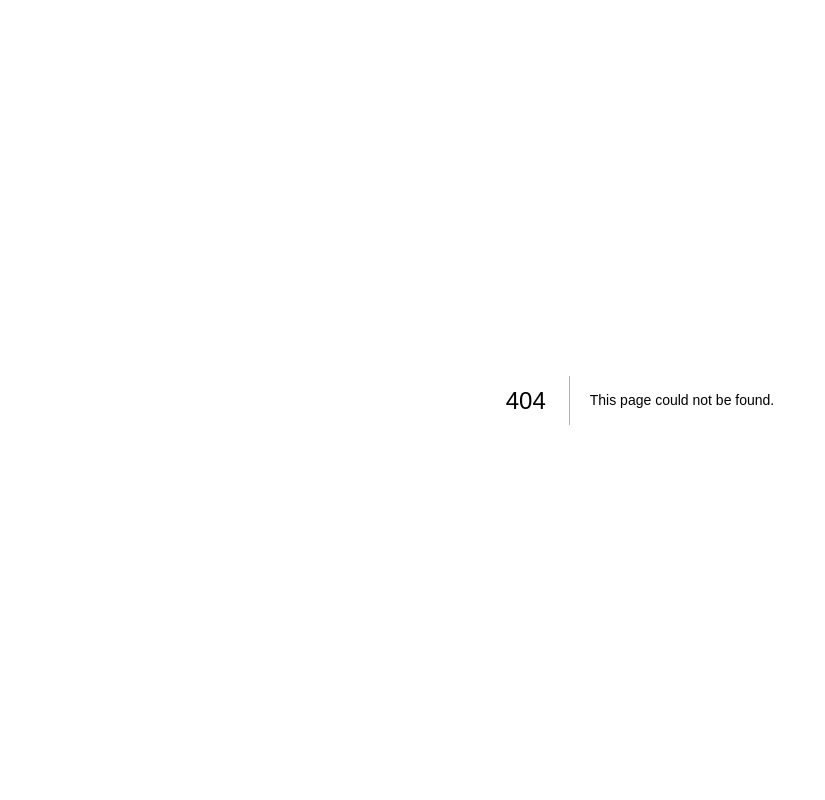
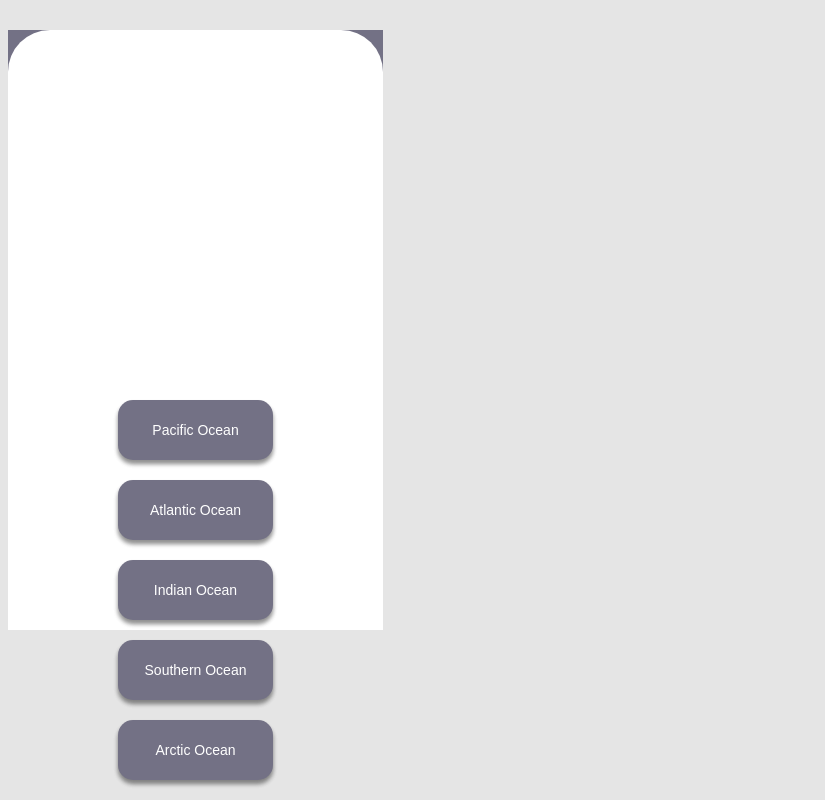
Before and after one commit to xossiane/javascript-oceandex, a Next.js app: page /OceanWorldwide/OceanButtons/OceanButtons in a window 1280 px wide. Before the commit this address had no page. Shown: the whole page, without its empty margins (0-825 px from the left). Built offline with nearby package versions, Linux system fonts and the light colour scheme; a web font is replaced by a local one.

Commit message:
Add: Ocean Buttons page

```diff
--- /dev/null
+++ b/pages/OceanWorldwide/OceanButtons/OceanButtons.jsx
@@ -0,0 +1,80 @@
+import Background from "@atoms/Background";
+import React, { useState } from "react";
+import styles from "./OceanButtons.module.scss";
+
+import Button from "@atoms/Button/Button.jsx";
+import Text from "@atoms/Text/Text";
+import OceanWorldwide from "../OceanWorldwide";
+
+function OceanButtons() {
+  return (
+    <>
+
+      <div className={styles[`OceanWorldwide__container`]}>
+
+        <div className={styles[`OceanWorldwide__content`]}>
+          <section className={styles[`OceanWorldwide__buttons`]}>
+            <Button
+              size="medium"
+              color="color-500"
+              fontsize="fontsmall"
+              className={styles[`OceanWorldwide__buttons--unit`]}
+            >
+              {" "}
+              <Text color="white" size="small">
+                Pacific Ocean
+              </Text>{" "}
+            </Button>
+            <Button
+              size="medium"
+              color="color-500"
+              fontsize="fontsmall"
+              className={styles[`OceanWorldwide__buttons--unit`]}
+            >
+              {" "}
+              <Text color="white" size="small">
+                Atlantic Ocean
+              </Text>{" "}
+            </Button>
+            <Button
+              size="medium"
+              color="color-500"
+              fontsize="fontsmall"
+              className={styles[`OceanWorldwide__buttons--unit`]}
+            >
+              {" "}
+              <Text color="white" size="small">
+                Indian Ocean
+              </Text>{" "}
+            </Button>
+            <Button
+              size="medium"
+              color="color-500"
+              fontsize="fontsmall"
+              className={styles[`OceanWorldwide__buttons--unit`]}
+            >
+              {" "}
+              <Text color="white" size="small">
+                Southern Ocean
+              </Text>{" "}
+            </Button>
+            <Button
+              size="medium"
+              color="color-500"
+              fontsize="fontsmall"
+              className={styles[`OceanWorldwide__buttons--unit`]}
+            >
+              {" "}
+              <Text color="white" size="small">
+                Arctic Ocean
+              </Text>{" "}
+            </Button>
+          </section>
+        </div>
+      </div>
+
+    </>
+  );
+}
+
+export default OceanButtons;
--- /dev/null
+++ b/pages/OceanWorldwide/OceanButtons/OceanButtons.module.scss
@@ -0,0 +1,53 @@
+@use "@styles/variables";
+
+.OceanWorldwide{
+  &__container {
+    background-color: variables.$color-500;
+
+   width: 37.5rem;
+   &--text{
+    display: none;
+   }
+
+  }
+  &__header{
+    display: flex;
+    flex-direction: row;
+    align-items: center;
+    justify-content: space-around;
+    width: 34rem;
+    margin-top: -9rem;
+
+   }
+   &--rectangle{
+      display: flex;
+          position: relative;
+          top: 0;
+          left: 0;
+
+  }
+  &__content {
+    margin-top: 3rem;
+    background-color: variables.$color-000;
+    width: 37.5rem;
+    height: 60rem;
+    flex-direction: column;
+    align-content: center;
+    border-top-left-radius: 4.2rem;
+    border-top-right-radius: 4.2rem;
+
+  }
+  &__buttons{
+    display: flex;
+    flex-direction: column;
+    align-items: center;
+    position: absolute;
+    margin: 6rem 10rem;
+    z-index: 5;
+    &--unit{
+        margin: 1rem;
+    }
+
+  }
+
+}
```
